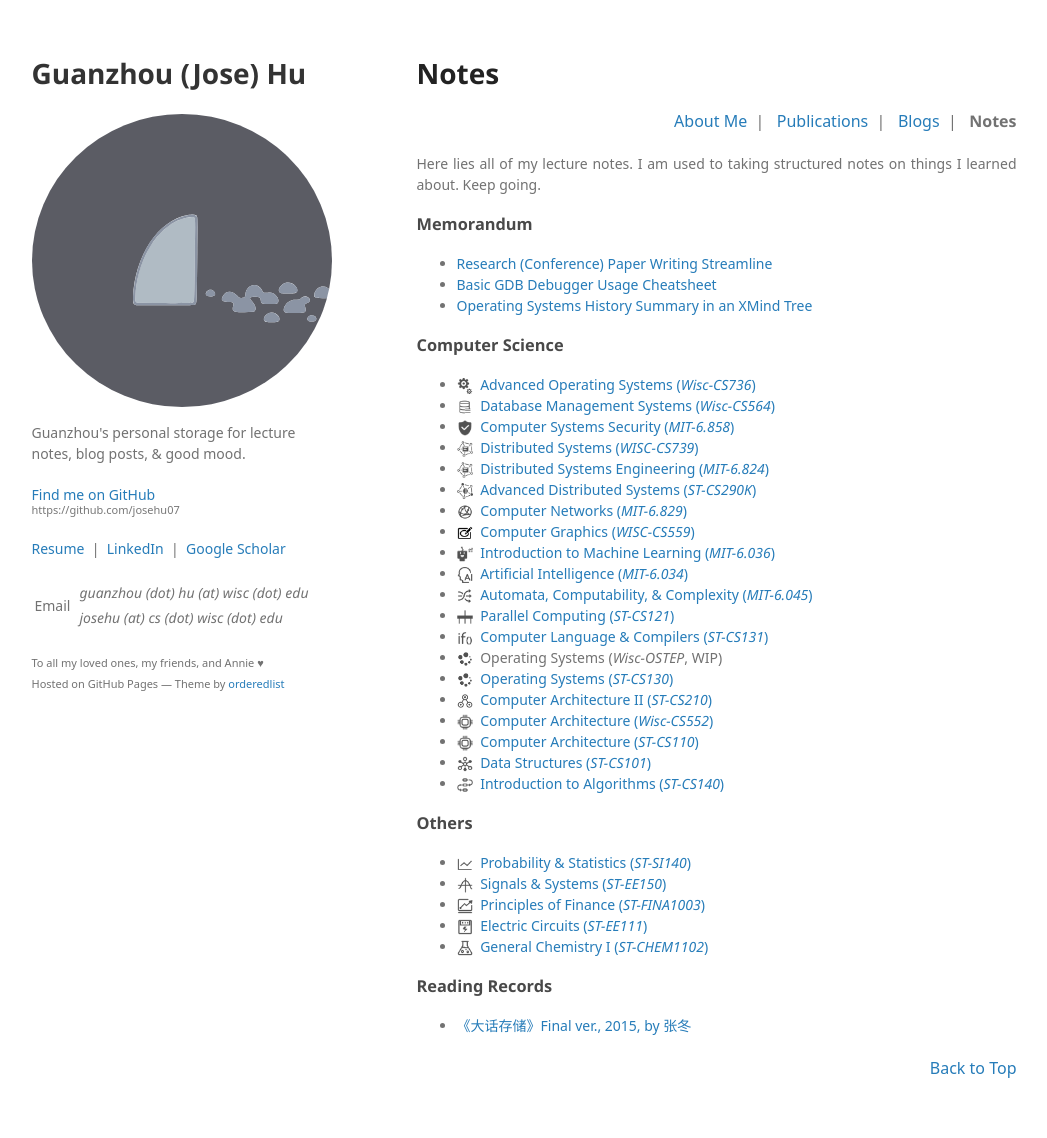
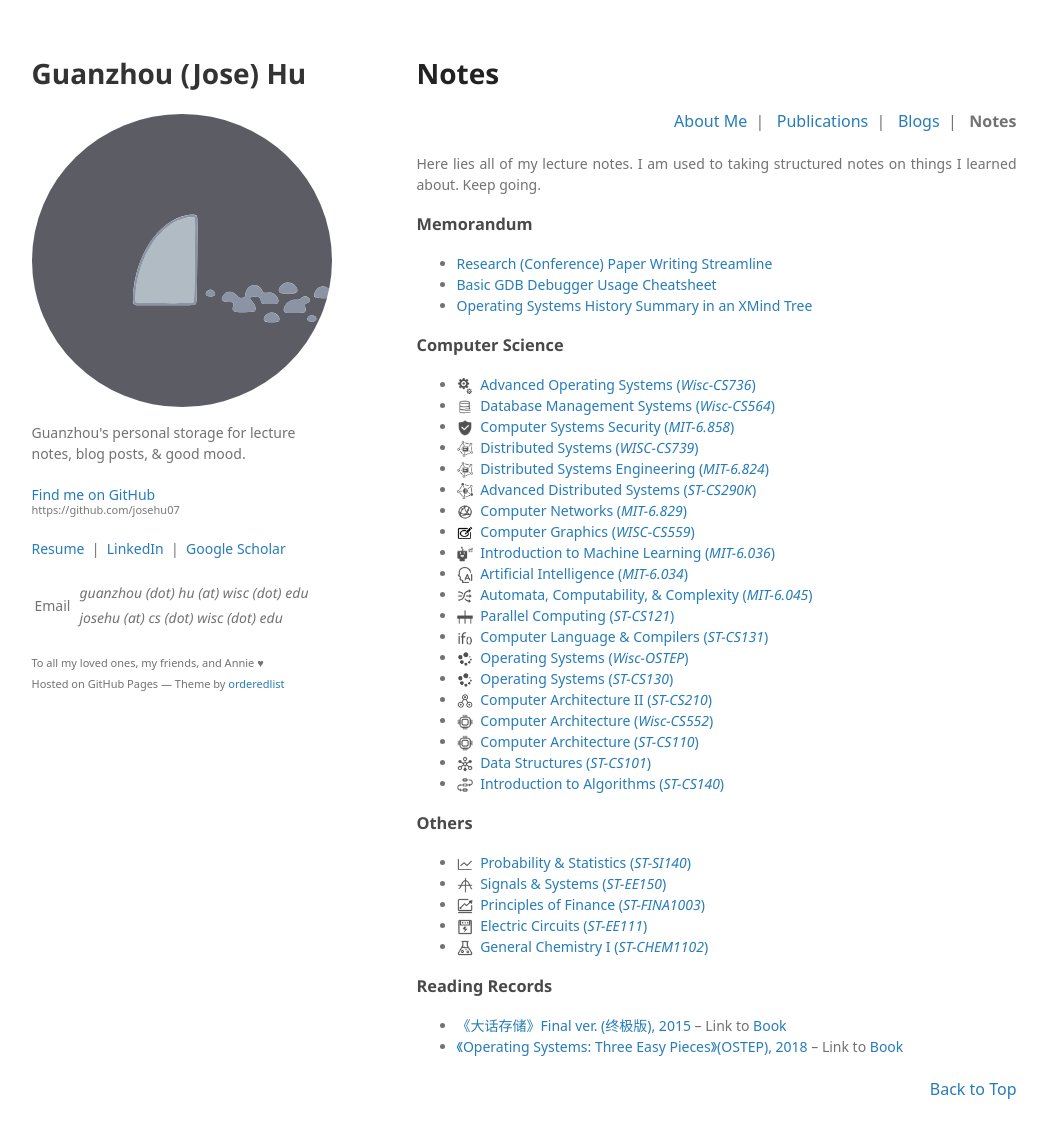
Before and after one commit to josehu07/josehu07.github.io, a Jekyll site: the page built from notes.md, in a window 1280 px wide and 1171 px high. Shown: the top 1138 px of the window, without its empty margins (116-1163 px from the left). Built offline with Jekyll 4.4.1, drawn with Linux system fonts in a browser that asks for light colours; some web fonts are replaced; a script that is not in the unit is left out.

Commit message:
start working on OSTEP notes

```diff
--- a/notes.md
+++ b/notes.md
@@ -36,7 +36,7 @@ Here lies all of my lecture notes. I am used to taking structured notes on thing
 - <img class="note-icon" src="/assets/note-icon/theory-computation-show.png" /> [Automata, Computability, & Complexity (*MIT-6.045*)](/assets/file/theory-computation.pdf)
 - <img class="note-icon" src="/assets/note-icon/parallel-computing-show.png" /> [Parallel Computing (*ST-CS121*)](/assets/file/parallel-computing.pdf)
 - <img class="note-icon" src="/assets/note-icon/compilers-show.png" /> [Computer Language & Compilers (*ST-CS131*)](/assets/file/compilers.pdf)
-- <img class="note-icon" src="/assets/note-icon/operating-systems-show.png" /> Operating Systems (*Wisc-OSTEP*, WIP)
+- <img class="note-icon" src="/assets/note-icon/operating-systems-show.png" /> [Operating Systems (*Wisc-OSTEP*)](/assets/file/operating-systems-ostep.pdf)
 - <img class="note-icon" src="/assets/note-icon/operating-systems-show.png" /> [Operating Systems (*ST-CS130*)](/assets/file/operating-systems.pdf)
 - <img class="note-icon" src="/assets/note-icon/computer-architecture-2-show.png" /> [Computer Architecture II (*ST-CS210*)](/assets/file/computer-architecture-2.pdf)
 - <img class="note-icon" src="/assets/note-icon/computer-architecture-show.png" /> [Computer Architecture (*Wisc-CS552*)](/assets/file/computer-architecture-wisc.pdf)
@@ -54,4 +54,5 @@ Here lies all of my lecture notes. I am used to taking structured notes on thing
 
 ### Reading Records
 
-- [《大话存储》Final ver., 2015, by 张冬](/assets/file/book-dahuacunchu-zhangdong.pdf)
+- [《大话存储》Final ver. (终极版), 2015](/assets/file/book-dahuacunchu-zhangdong.pdf) -- Link to [Book](https://m.douban.com/book/subject/26325526/)
+- [《Operating Systems: Three Easy Pieces》(OSTEP), 2018](/assets/file/operating-systems-ostep.pdf) -- Link to [Book](https://pages.cs.wisc.edu/~remzi/OSTEP/)
```
